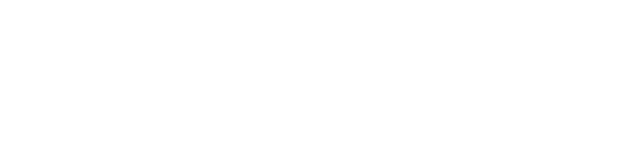
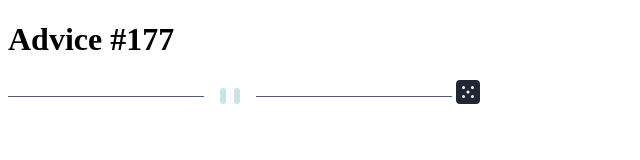
Before and after one commit to dhafindzahin/frontendmentor-advice-generator, a plain HTML site: page index.html in a window 1280 px wide. Shown: the whole page, without its empty margins (0-640 px from the left). Drawn offline with Linux system fonts and the light colour scheme.

Commit message:
feat: make html structure

```diff
--- a/index.html
+++ b/index.html
@@ -3,13 +3,28 @@
 	<head>
 		<meta charset="UTF-8" />
 		<meta name="viewport" content="width=device-width, initial-scale=1.0" />
-		<!-- displays site properly based on user's device -->
 
 		<link rel="icon" type="image/png" sizes="32x32" href="./images/favicon-32x32.png" />
 
-		<title>Frontend Mentor | Advice generator app</title>
+		<title>Advice generator app</title>
 	</head>
 	<body>
-
+		<main class="wrapper">
+			<div class="card">
+				<div class="card-header">
+					<h1 class="card-header">Advice #<span id="advice-id">177</span></h1>
+				</div>
+				<div class="card-content">
+					<p class="card-content" id="advice-text"></p>
+				</div>
+				<div class="card-footer">
+					<picture>
+						<source media="(min-width:768px)" srcset="images/pattern-divider-desktop.svg" />
+						<img src="images/pattern-divider-mobile.svg" alt="divider" />
+					</picture>
+					<img src="images/icon-dice.svg" alt="dices icon" />
+				</div>
+			</div>
+		</main>
 	</body>
 </html>
```
